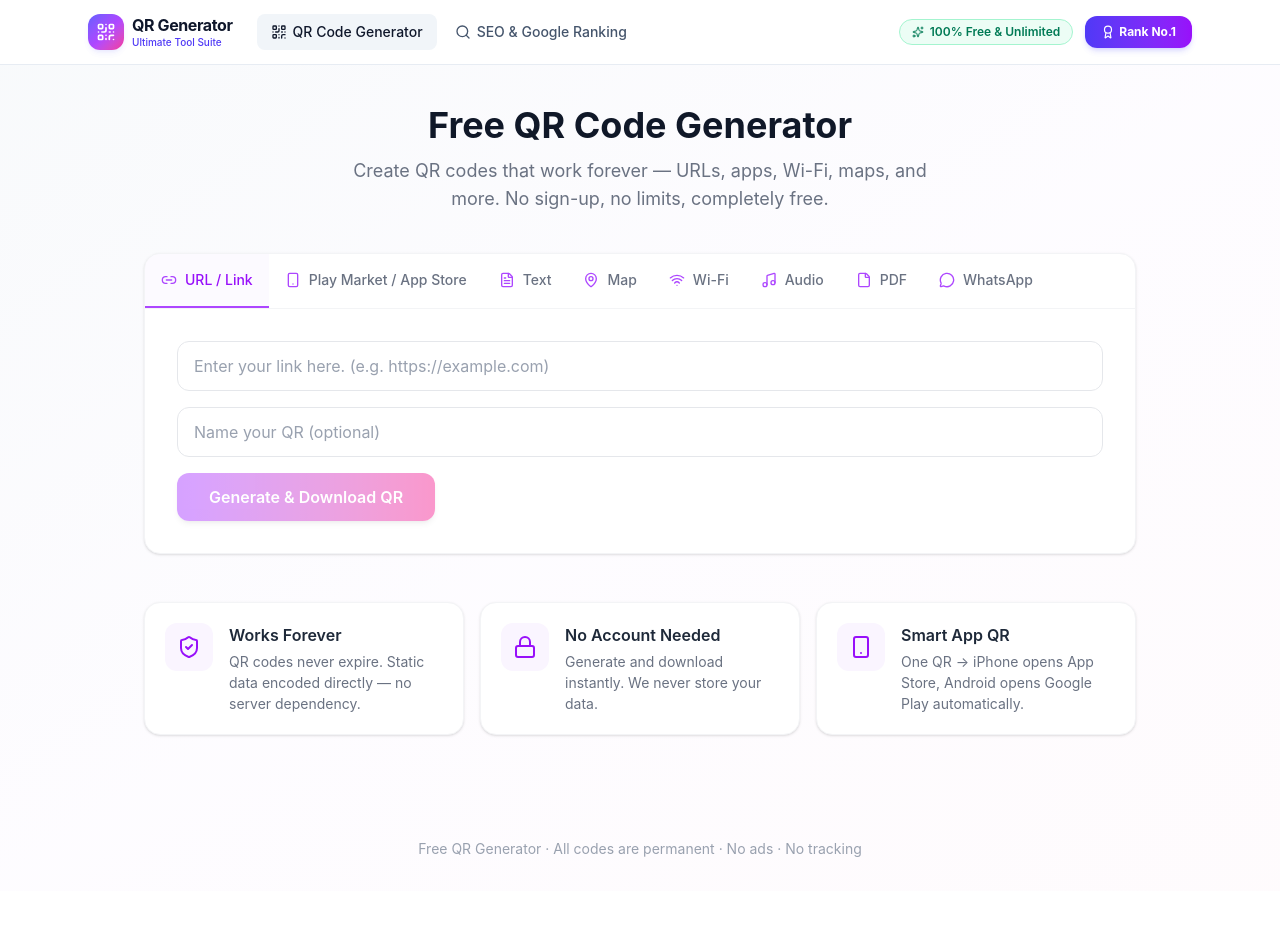
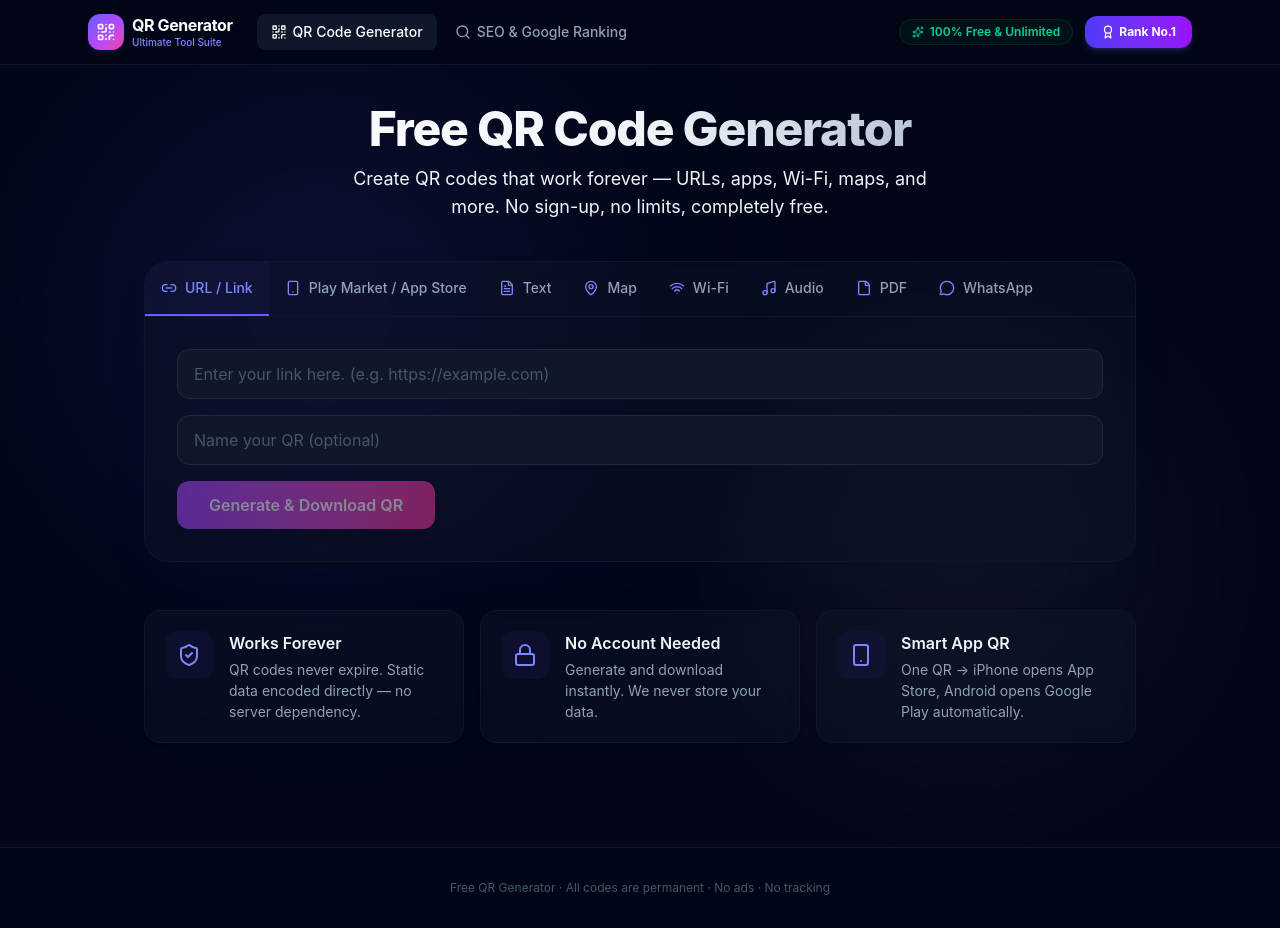
Before and after one commit to shishir1290/qr-code-generator, a Next.js app: page / in a window 1280 px wide. Before the commit the page ends 891 px from the top, so only its background shows below. Built offline with nearby package versions, Linux system fonts and the light colour scheme.

Commit message:
feat: initialize project with global dark mode styles, homepage layout, and navigation header

```diff
--- a/app/globals.css
+++ b/app/globals.css
@@ -1,8 +1,8 @@
 @import "tailwindcss";
 
 :root {
-  --background: #ffffff;
-  --foreground: #171717;
+  --background: #030712; /* slate-950 */
+  --foreground: #f8fafc; /* slate-50 */
 }
 
 @theme inline {
@@ -12,17 +12,11 @@
   --font-mono: var(--font-geist-mono);
 }
 
-@media (prefers-color-scheme: dark) {
-  :root {
-    --background: #0a0a0a;
-    --foreground: #ededed;
-  }
-}
-
 body {
   background: var(--background);
   color: var(--foreground);
-  font-family: Arial, Helvetica, sans-serif;
+  font-family: -apple-system, BlinkMacSystemFont, "Segoe UI", Roboto, sans-serif;
+  overflow-x: hidden;
 }
 
 .scrollbar-hide::-webkit-scrollbar {
@@ -32,3 +26,117 @@ body {
   -ms-overflow-style: none;
   scrollbar-width: none;
 }
+
+/* Custom Webkit scrollbar for premium theme */
+::-webkit-scrollbar {
+  width: 8px;
+  height: 8px;
+}
+::-webkit-scrollbar-track {
+  background: #030712;
+}
+::-webkit-scrollbar-thumb {
+  background: #1e293b;
+  border-radius: 9999px;
+}
+::-webkit-scrollbar-thumb:hover {
+  background: #334155;
+}
+
+/* Global Dark Mode Overrides for light-mode components (e.g., QR Customizer and Tabs) */
+input[type="text"],
+input[type="number"],
+input[type="password"],
+input[type="email"],
+textarea,
+select {
+  background-color: #0f172a !important; /* slate-900 */
+  border-color: #1e293b !important; /* slate-800 */
+  color: #f8fafc !important; /* slate-50 */
+}
+
+input[type="text"]::placeholder,
+textarea::placeholder {
+  color: #475569 !important; /* slate-500 */
+}
+
+/* Override light backgrounds to dark glassmorphism */
+.bg-white {
+  background-color: rgba(15, 23, 42, 0.45) !important; /* slate-900 with transparency */
+  backdrop-filter: blur(12px);
+  -webkit-backdrop-filter: blur(12px);
+}
+
+.bg-gray-50 {
+  background-color: #0f172a !important; /* slate-900 */
+}
+
+.bg-gray-50\/50 {
+  background-color: rgba(15, 23, 42, 0.3) !important;
+}
+
+.bg-purple-50\/50 {
+  background-color: rgba(99, 102, 241, 0.08) !important; /* indigo-500/8% */
+}
+
+.bg-purple-50 {
+  background-color: rgba(99, 102, 241, 0.1) !important;
+}
+
+/* Borders */
+.border-gray-100,
+.border-gray-200 {
+  border-color: #1e293b !important; /* slate-800 */
+}
+
+.border-purple-100 {
+  border-color: rgba(99, 102, 241, 0.2) !important;
+}
+
+/* Text colors */
+.text-gray-900,
+.text-gray-800,
+.text-gray-700 {
+  color: #f8fafc !important; /* slate-50 */
+}
+
+.text-gray-600,
+.text-gray-500 {
+  color: #94a3b8 !important; /* slate-400 */
+}
+
+.text-gray-400 {
+  color: #64748b !important; /* slate-500 */
+}
+
+.text-purple-700 {
+  color: #818cf8 !important; /* indigo-400 */
+}
+
+.text-purple-600 {
+  color: #a5b4fc !important; /* indigo-300 */
+}
+
+/* Focus and active accents */
+.focus\:ring-purple-300:focus {
+  --tw-ring-color: rgba(99, 102, 241, 0.25) !important;
+}
+
+.focus\:border-purple-400:focus {
+  border-color: #6366f1 !important;
+}
+
+.border-purple-500 {
+  border-color: #6366f1 !important;
+}
+
+/* Range input accent */
+.accent-purple-600 {
+  accent-color: #6366f1 !important;
+}
+
+/* Customizer template active state override */
+.border-purple-500.bg-purple-50\/50 {
+  border-color: #6366f1 !important;
+  background-color: rgba(99, 102, 241, 0.15) !important;
+}
--- a/app/page.tsx
+++ b/app/page.tsx
@@ -31,15 +31,21 @@ export default function Home() {
   const [activeTab, setActiveTab] = useState('url');
 
   return (
-    <div className="min-h-screen bg-gradient-to-br from-slate-50 via-purple-50/30 to-pink-50/30">
-      <main className="max-w-5xl mx-auto px-4 py-10">
+    <div className="min-h-screen bg-slate-950 text-slate-100 selection:bg-indigo-500/30 selection:text-indigo-200 relative overflow-hidden">
+      {/* Background Glows */}
+      <div className="absolute top-0 left-1/4 h-[500px] w-[500px] -translate-x-1/2 rounded-full bg-indigo-500/10 blur-[120px] pointer-events-none" />
+      <div className="absolute top-1/3 right-1/4 h-[400px] w-[400px] translate-x-1/2 rounded-full bg-purple-50/5 blur-[100px] pointer-events-none" />
+
+      <main className="max-w-5xl mx-auto px-4 py-10 relative z-10">
         <div className="text-center mb-10">
-          <h1 className="text-4xl font-bold text-gray-900 mb-3">Free QR Code Generator</h1>
-          <p className="text-gray-500 text-lg max-w-xl mx-auto">Create QR codes that work forever — URLs, apps, Wi-Fi, maps, and more. No sign-up, no limits, completely free.</p>
+          <h1 className="text-4xl font-extrabold tracking-tight sm:text-5xl bg-gradient-to-r from-white via-slate-100 to-slate-400 bg-clip-text text-transparent mb-3">
+            Free QR Code Generator
+          </h1>
+          <p className="text-slate-450 text-lg max-w-xl mx-auto">Create QR codes that work forever — URLs, apps, Wi-Fi, maps, and more. No sign-up, no limits, completely free.</p>
         </div>
 
-        <div className="bg-white rounded-2xl shadow-sm border border-gray-100 overflow-hidden">
-          <div className="flex overflow-x-auto border-b border-gray-100">
+        <div className="bg-slate-900/40 border border-slate-900 rounded-3xl overflow-hidden backdrop-blur-md shadow-2xl shadow-indigo-950/10">
+          <div className="flex overflow-x-auto border-b border-slate-900">
             {TABS.map(tab => {
               const Icon = tab.icon;
               return (
@@ -48,11 +54,11 @@ export default function Home() {
                   onClick={() => setActiveTab(tab.id)}
                   className={`flex items-center gap-2 px-4 py-4 text-sm font-medium whitespace-nowrap transition-all flex-shrink-0 border-b-2 ${
                     activeTab === tab.id
-                      ? 'border-purple-500 text-purple-600 bg-purple-50/50'
-                      : 'border-transparent text-gray-500 hover:text-gray-700 hover:bg-gray-50'
+                      ? 'border-indigo-500 text-indigo-400 bg-indigo-500/5'
+                      : 'border-transparent text-slate-400 hover:text-slate-200 hover:bg-slate-900/50'
                   }`}
                 >
-                  <Icon className="h-4 w-4 text-purple-500" />
+                  <Icon className="h-4 w-4 text-indigo-400" />
                   <span>{tab.label}</span>
                 </button>
               );
@@ -79,13 +85,13 @@ export default function Home() {
           ].map(f => {
             const Icon = f.icon;
             return (
-              <div key={f.title} className="bg-white rounded-2xl p-5 border border-gray-100 shadow-sm flex items-start gap-4">
-                <div className="p-3 bg-purple-50 text-purple-600 rounded-xl flex-shrink-0">
+              <div key={f.title} className="bg-slate-900/40 border border-slate-900 rounded-2xl p-5 shadow-sm flex items-start gap-4 backdrop-blur-sm">
+                <div className="p-3 bg-indigo-950/30 text-indigo-400 rounded-xl flex-shrink-0">
                   <Icon className="h-6 w-6" />
                 </div>
                 <div>
-                  <h3 className="font-semibold text-gray-800 mb-1">{f.title}</h3>
-                  <p className="text-sm text-gray-500 leading-normal">{f.desc}</p>
+                  <h3 className="font-semibold text-slate-100 mb-1">{f.title}</h3>
+                  <p className="text-sm text-slate-400 leading-normal">{f.desc}</p>
                 </div>
               </div>
             );
@@ -93,7 +99,7 @@ export default function Home() {
         </div>
       </main>
 
-      <footer className="text-center py-8 text-sm text-gray-400 mt-8">
+      <footer className="text-center py-8 text-xs text-slate-600 border-t border-slate-900 mt-16 bg-slate-950/40">
         <p>Free QR Generator · All codes are permanent · No ads · No tracking</p>
       </footer>
     </div>
--- a/components/Navbar.tsx
+++ b/components/Navbar.tsx
@@ -10,7 +10,7 @@ export default function Navbar() {
   const isSeo = pathname.startsWith('/seo-tools');
 
   return (
-    <header className="sticky top-0 z-50 w-full border-b border-slate-200/80 bg-white/70 backdrop-blur-md dark:border-slate-800/80 dark:bg-slate-950/70 transition-colors duration-300">
+    <header className="sticky top-0 z-50 w-full border-b border-slate-900 bg-slate-950/75 backdrop-blur-md transition-colors duration-300">
       <div className="mx-auto flex h-16 max-w-6xl items-center justify-between px-4 sm:px-6">
         {/* Logo / Brand */}
         <div className="flex items-center gap-6">
@@ -19,10 +19,10 @@ export default function Navbar() {
               {isSeo ? <Search className="h-5 w-5" /> : <QrCode className="h-5 w-5" />}
             </div>
             <div className="flex flex-col">
-              <span className="text-base font-bold tracking-tight text-slate-900 dark:text-white leading-none">
+              <span className="text-base font-bold tracking-tight text-white leading-none">
                 {isSeo ? 'SEO Radar' : 'QR Generator'}
               </span>
-              <span className="mt-1 text-[10px] font-medium text-indigo-600 dark:text-indigo-400 leading-none">
+              <span className="mt-1 text-[10px] font-medium text-indigo-400 leading-none">
                 Ultimate Tool Suite
               </span>
             </div>
@@ -34,8 +34,8 @@ export default function Navbar() {
               href="/"
               className={`flex items-center gap-1.5 rounded-lg px-3.5 py-2 text-sm font-medium transition-all duration-200 ${
                 !isSeo
-                  ? 'bg-slate-100 text-slate-900 dark:bg-slate-800 dark:text-white'
-                  : 'text-slate-600 hover:bg-slate-50 hover:text-slate-900 dark:text-slate-300 dark:hover:bg-slate-900 dark:hover:text-white'
+                  ? 'bg-slate-900 text-white'
+                  : 'text-slate-400 hover:bg-slate-900/50 hover:text-white'
               }`}
             >
               <QrCode className="h-4 w-4" />
@@ -45,8 +45,8 @@ export default function Navbar() {
               href="/seo-tools"
               className={`flex items-center gap-1.5 rounded-lg px-3.5 py-2 text-sm font-medium transition-all duration-200 ${
                 isSeo
-                  ? 'bg-slate-100 text-slate-900 dark:bg-slate-800 dark:text-white'
-                  : 'text-slate-600 hover:bg-slate-50 hover:text-slate-900 dark:text-slate-300 dark:hover:bg-slate-900 dark:hover:text-white'
+                  ? 'bg-slate-900 text-white'
+                  : 'text-slate-400 hover:bg-slate-900/50 hover:text-white'
               }`}
             >
               <Search className="h-4 w-4" />
@@ -57,20 +57,20 @@ export default function Navbar() {
 
         {/* Action Button / Badges */}
         <div className="flex items-center gap-3">
-          <div className="hidden sm:flex items-center gap-1.5 rounded-full border border-emerald-200 bg-emerald-50 px-3 py-1 text-xs font-semibold text-emerald-700 dark:border-emerald-950 dark:bg-emerald-950/30 dark:text-emerald-400 animate-pulse">
+          <div className="hidden sm:flex items-center gap-1.5 rounded-full border border-emerald-950 bg-emerald-950/30 px-3 py-1 text-xs font-semibold text-emerald-400 animate-pulse">
             <Sparkles className="h-3 w-3" />
             100% Free & Unlimited
           </div>
 
           {/* Simple toggle for mobile view, always showing icons */}
-          <div className="flex md:hidden items-center gap-1 bg-slate-100 dark:bg-slate-900 rounded-lg p-0.5">
+          <div className="flex md:hidden items-center gap-1 bg-slate-900 rounded-lg p-0.5 border border-slate-800">
             <Link
               href="/"
               title="QR Code Generator"
               className={`p-2 rounded-md ${
                 !isSeo
-                  ? 'bg-white dark:bg-slate-800 text-indigo-600 dark:text-indigo-400 shadow-sm'
-                  : 'text-slate-500 hover:text-slate-800 dark:text-slate-400 dark:hover:text-slate-200'
+                  ? 'bg-slate-950 text-indigo-450 shadow-sm'
+                  : 'text-slate-500 hover:text-slate-350'
               }`}
             >
               <QrCode className="h-4 w-4" />
@@ -80,8 +80,8 @@ export default function Navbar() {
               title="SEO & Google Ranking Tools"
               className={`p-2 rounded-md ${
                 isSeo
-                  ? 'bg-white dark:bg-slate-800 text-indigo-600 dark:text-indigo-400 shadow-sm'
-                  : 'text-slate-500 hover:text-slate-800 dark:text-slate-400 dark:hover:text-slate-200'
+                  ? 'bg-slate-950 text-indigo-450 shadow-sm'
+                  : 'text-slate-500 hover:text-slate-350'
               }`}
             >
               <Search className="h-4 w-4" />
```
